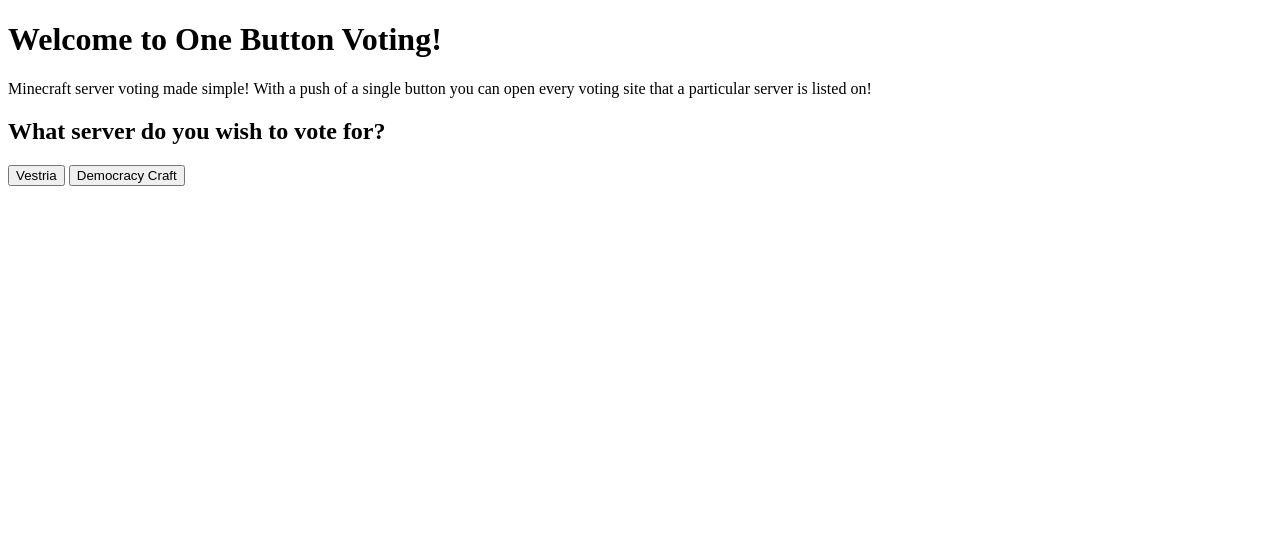
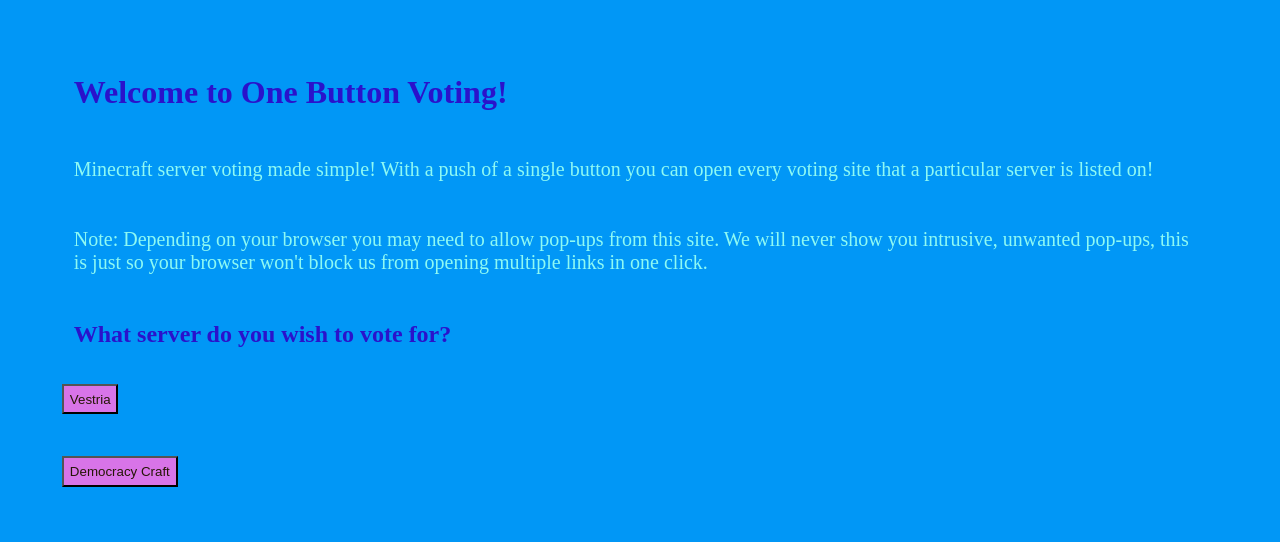
Before and after one commit to CaffeinatedJitterBug/OneButtonVoting, a plain HTML site: page home.html in a window 1280 px wide. Drawn offline with Linux system fonts and the light colour scheme.

Commit message:
Added functionality to Democracy Craft button. Added basic CSS styling

```diff
--- /dev/null
+++ b/home.css
@@ -0,0 +1,26 @@
+* {
+    max-width:98%;
+    margin: auto;
+    padding: 2%
+}
+
+body {
+    background-color: #0197F6;
+    color: #8EF9F3
+}
+
+h1, h2 {
+    color: #2A12CB;
+}
+
+p {
+    font-size: 20px;
+}
+
+button {
+    display: block;
+    background-color: #D874E8;
+    margin: 1%;
+    color: #251605;
+    padding: 0.5%;
+}
--- a/home.html
+++ b/home.html
@@ -4,10 +4,12 @@
     <meta charset="UTF-8">
     <meta name="viewport" content="width=device-width, initial-scale=1.0">
     <title>Welcome to One Button Voting!</title>
+    <link rel="stylesheet" href="./home.css">
 </head>
 <body>
     <h1>Welcome to One Button Voting!</h1>
     <p>Minecraft server voting made simple! With a push of a single button you can open every voting site that a particular server is listed on!</p>
+    <p>Note: Depending on your browser you may need to allow pop-ups from this site. We will never show you intrusive, unwanted pop-ups, this is just so your browser won't block us from opening multiple links in one click.</p>
     <h2>What server do you wish to vote for?</h2>
     <button id="vestria" onclick=getId(this.id) type="button">Vestria</button>
     <a href="https://minecraft-mp.com/server/280856/vote/" target="_blank" class="vestria"></a>
@@ -15,7 +17,17 @@
     <a href="https://minecraft-server-list.com/server/474302/vote/" target="_blank" class="vestria"></a>
     <a href="https://topminecraftservers.org/vote/27740" target="_blank" class="vestria"></a>
     <a href="https://topg.org/minecraft-servers/server-633882" target="_blank" class="vestria"></a>
-    <button>Democracy Craft</button>
+    <button id="democracy" onclick=getId(this.id)>Democracy Craft</button>
+    <a href="https://findmcserver.com/server/democracycraft" target="_blank" class="democracy"></a>
+    <a href="https://servers-minecraft.net/server-democracycraft.24479" target="_blank" class="democracy"></a>
+    <a href="https://www.planetminecraft.com/server/democracycraft-4515827/vote/" target="_blank" class="democracy"></a>
+    <a href="https://minecraft-server-list.com/server/454150/vote/" target="_blank" class="democracy"></a>
+    <a href="https://best-minecraft-servers.co/server-democracycraft.15823" target="_blank" class="democracy"></a>
+    <a href="https://topminecraftservers.org/vote/10877" target="_blank" class="democracy"></a>
+    <a href="https://minecraft-mp.com/server/247988/vote/" target="_blank" class="democracy"></a>
+    <a href="https://minecraftservers.org/vote/576452" target="_blank" class="democracy"></a>
+    <a href="https://minecraftbestservers.com/server-democracycraft.328/vote" target="_blank" class="democracy"></a>
+    <a href="https://topg.org/Minecraft/in-596724" target="_blank" class="democracy"></a>
 </body>
 <script src="./index.js"></script>
 </html>
```
